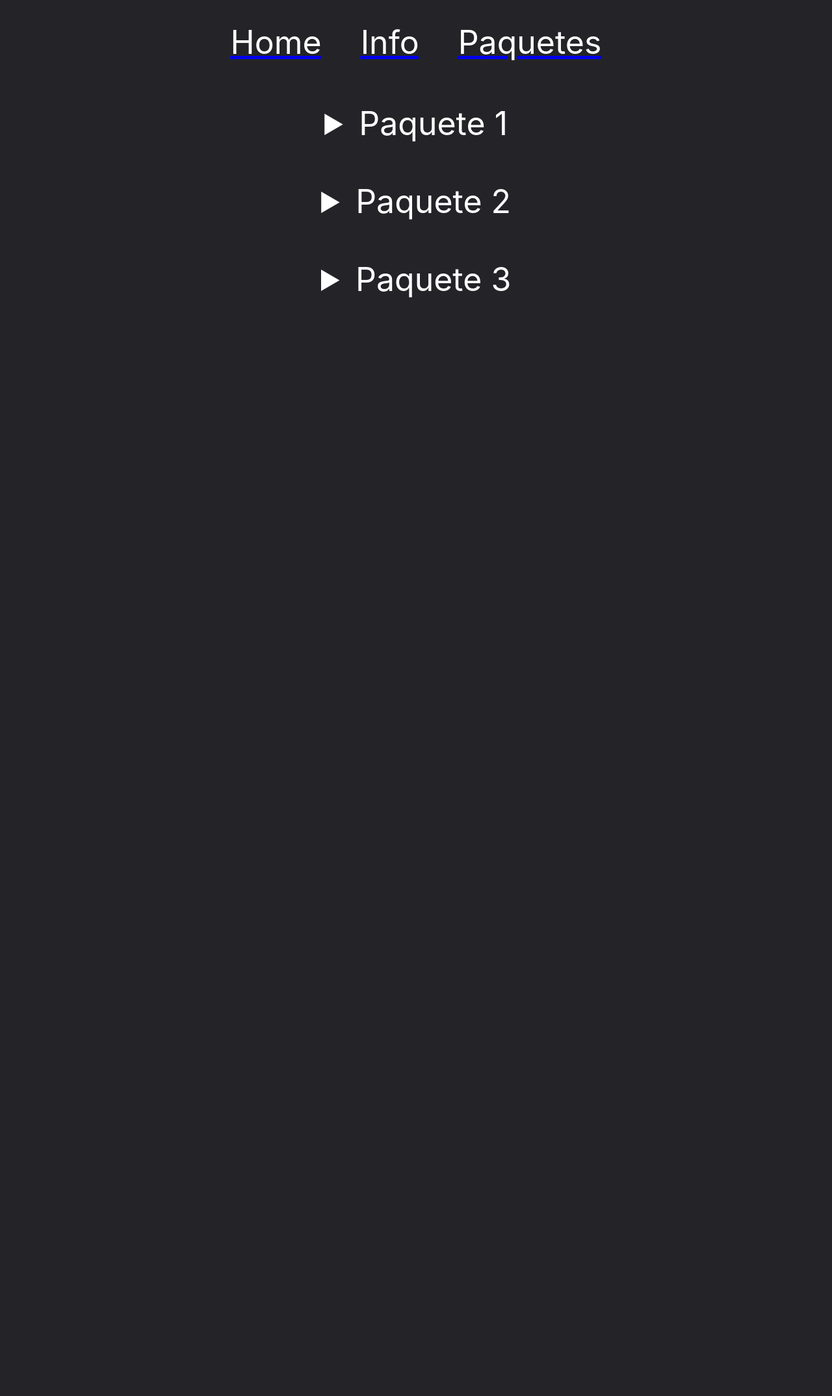
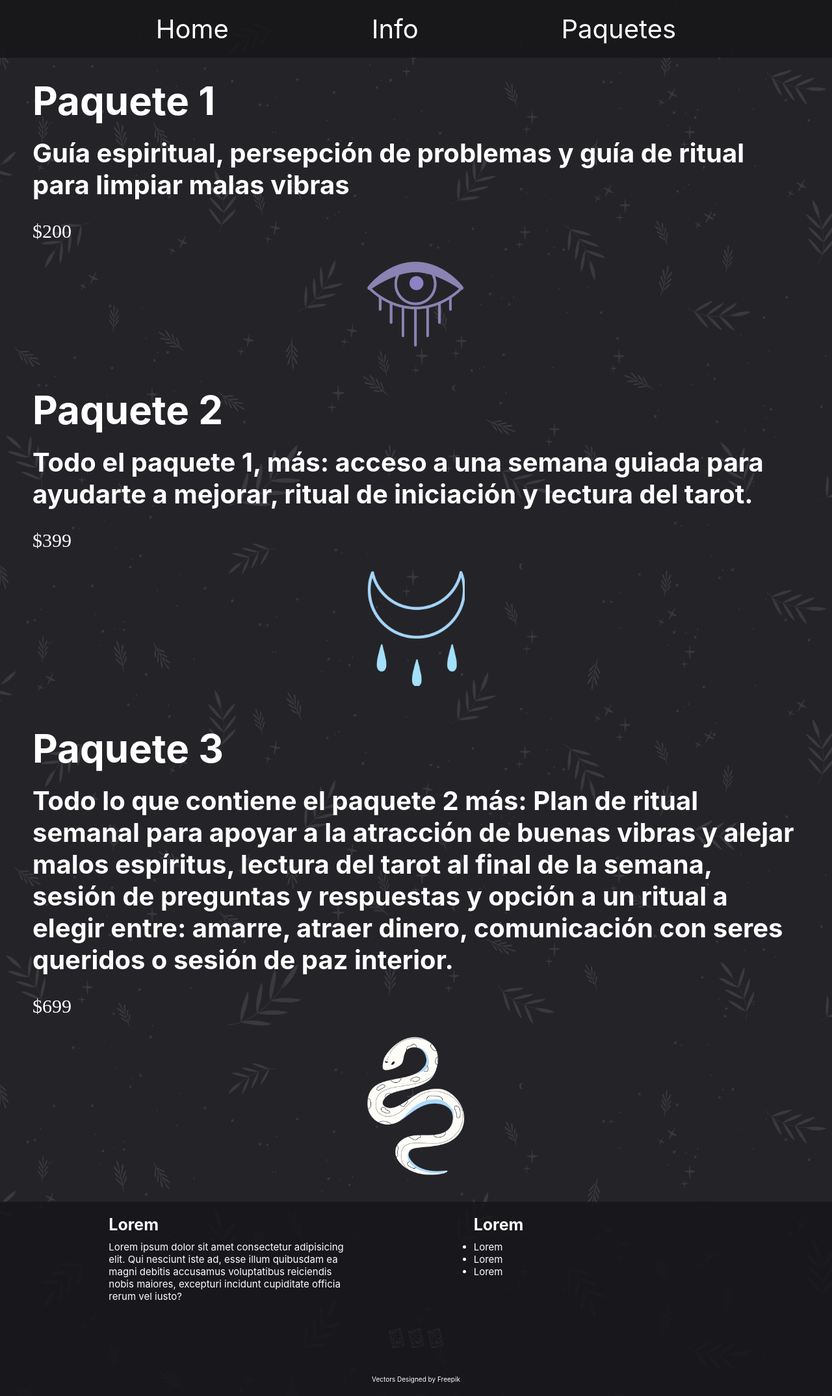
Before and after one commit to AlbertoNM/vaxa, a React (Create React App) app: page /vaxa/paquetes in a window 1280 px wide. Shown: the whole page at 65% size. Before the commit the page ends 800 px from the top, so only its background shows below. Built offline with nearby package versions, Linux system fonts and the light colour scheme.

Commit message:
new styles

```diff
--- a/public/index.html
+++ b/public/index.html
@@ -19,6 +19,6 @@
   </head>
   <body>
     <noscript>You need to enable JavaScript to run this app.</noscript>
-    <div id="root"></div>
+    <div id="root" class="root"></div>
   </body>
 </html>
--- a/src/App.css
+++ b/src/App.css
@@ -1,4 +1,3 @@
-@media screen and (min-width: 320px) {
 
 .App {
 	display: flex;
@@ -19,14 +18,18 @@
 	margin: 1rem 0;
 }
 
+#red {
+	color: var(--red);
+}
+
 .section__subtitle {
-		font-size: 3rem;
+	font-size: 4rem;
 	font-family: var(--mainFont);
 	margin: 1rem 0;
 }
 
 .section__paragraph {
-		font-size: 2rem;
+	font-size: 3rem;
 	font-family: var(--mainFont);
 	margin: 1rem 0;
 }
@@ -58,37 +61,11 @@
 	width: 100%;
 }
 
+@media screen and (min-width: 768px) {
+
+	.background {
+		object-fit: cover;
 	}
-
-@media screen and (min-width: 600px) {
-
-	.section {
-		width: 100%;
-	}
-
-	.section__title {
-		font-size: 7rem;
-	}
-
-	.section__subtitle {
-		font-size: 4rem;
-	}
-
-	.section__paragraph {
-		font-size: 3rem;
-	}
-
-	.section__footer {
-		font-size: 2rem;
-	}
-
-	.figure {
-		width: 100%;
-	}
-
-}
-
-@media screen and (min-width: 800px) {
 
 	.container__info {
 		display: flex;
@@ -101,11 +78,20 @@
 	}
 
 	.section__title {
-		font-size: 7rem;
+		font-size: 6.5rem;
 	}
 
 	.section__subtitle {
-		font-size: 4rem;
+		font-size: 4.5rem;
+	}
+
+
+	.section__paragraph {
+		font-size: 3.5rem;
+	}
+
+	.section__footer {
+		font-size: 2.5rem;
 	}
 
 	.figure {
@@ -114,14 +100,14 @@
 
 }
 
-@media screen and (min-width: 1280px) {
+@media screen and (min-width: 1024px) {
 
 	.section__title {
 		font-size: 8rem;
 	}
 
 	.section__subtitle {
-		font-size: 5rem;
+		font-size: 6rem;
 	}
 
 	.section__paragraph {
--- a/src/App.jsx
+++ b/src/App.jsx
@@ -1,14 +1,16 @@
 import './App.css';
 import { BrowserRouter as Router } from "react-router-dom";
 import { Navar } from './components/Navar/Navar';
-import { Container } from './components/home/Container/Container'
+import { Container } from './components/home/Container/Container';
+import { Footer } from './components/Footer/Footer'
 
 function App() {
   return (
     <div className="App">
 			<Router>
-				<Navar/>
-				<Container/>
+				<Navar />
+				<Container />
+				<Footer />
 			</Router>
     </div>
   );
--- /dev/null
+++ b/src/components/Footer/Footer.css
@@ -0,0 +1,89 @@
+.Footer {
+	width: 100vw;
+	margin-top: 1rem;
+	background-color: var(--greyTwo);
+	display: flex;
+	flex-direction: column;
+	align-items: center;
+	font-family: var(--mainFont);
+}
+
+.Footer__info {
+	display: flex;
+	flex-direction: row;
+	justify-content: space-evenly;
+	margin: 2rem 0rem;
+}
+
+.info__paragraph {
+	width: 40%;
+	margin: 0rem 1rem;
+}
+
+.paragraph__title {
+	font-size: 2rem;
+	margin-bottom: 1rem;
+}
+
+.paragraph__text {
+	font-size: 1rem;
+}
+
+.paragraph__footer_list {
+	font-size: 1rem;
+}
+
+.footer_list__item {
+	font-size: 1rem;
+}
+
+.info__list {
+	width: 40%;
+	margin: 0rem 1rem;
+}
+
+.Footer__social_media {
+
+	margin: 2rem 0rem;
+}
+
+.ref_link {
+	color: white;
+	text-decoration: none;
+	margin: 2rem 0rem;
+}
+
+.example {
+	width: 3rem;
+	height: 3rem;
+}
+
+@media screen and (min-width: 768px) {
+
+	.info__paragraph {
+		width: 30%;
+		margin: 0rem 1rem;
+	}
+
+	.info__list {
+		width: 30%;
+		margin: 0rem 1rem;
+	}
+
+	.paragraph__title {
+		font-size: 2.5rem;
+	}
+
+	.paragraph__text {
+		font-size: 1.5rem;
+	}
+
+	.paragraph__footer_list {
+		font-size: 1.5rem;
+	}
+
+	.footer_list__item {
+		font-size: 1.5rem;
+	}
+
+}
--- /dev/null
+++ b/src/components/Footer/Footer.jsx
@@ -0,0 +1,30 @@
+import React from 'react';
+import './Footer.css';
+import example from '../../assets/card.svg'
+
+function Footer() {
+  return (
+    <div className="Footer">
+			<section className="Footer__info">
+				<section className="info__paragraph">
+					<h3 className='paragraph__title'>Lorem</h3>
+					<p className='paragraph__text'>Lorem ipsum dolor sit amet consectetur adipisicing elit. Qui nesciunt iste ad, esse illum quibusdam ea magni debitis accusamus voluptatibus reiciendis nobis maiores, excepturi incidunt cupiditate officia rerum vel iusto?</p>
+				</section>
+				<section className="info__list">
+					<h3 className='paragraph__title'>Lorem</h3>
+					<ul className='paragraph__footer_list'>
+						<li className='footer_list__item'>Lorem</li>
+						<li className='footer_list__item'>Lorem</li>
+						<li className='footer_list__item'>Lorem</li>
+					</ul>
+				</section>
+			</section>
+			<div className="Footer__social_media">
+				<img src={example} alt="" className="example" /><img src={example} alt="" className="example" /><img src={example} alt="" className="example" />
+			</div>
+			<a href="http://www.freepik.com" className='ref_link'>Vectors Designed by Freepik</a>
+    </div>
+  );
+}
+
+export { Footer };
--- a/src/components/Navar/Navar.css
+++ b/src/components/Navar/Navar.css
@@ -1,45 +1,50 @@
-@media screen and (min-width: 320px) {
 
+.Navar {
+	width: 100vw;
+	padding: 2rem 0rem;
+	position: sticky;
+	top: 0;
+	background-color: var(--greyTwo);
+	z-index: 1;
+}
+
+.Navar__ul {
+	text-align: center;
+	list-style: none;
+	overflow: auto;
+  white-space: nowrap;
+}
+
+.links {
+	display: inline-block;
+	font-family: var(--mainFont);
+	color: white;
+	font-size: 2.5rem;
+	margin: 0rem 40%;
+	text-decoration: none;
+}
+
+@media screen and (min-width: 768px) {
 	.Navar {
-		width: 100vw;
-		padding: 2rem 0rem;
-		position: sticky;
-		top: 0;
-		background-color: var(--grey);
-		z-index: 1;
+		padding: 2rem;
 	}
 
 	.Navar__ul {
 		display: flex;
 		flex-direction: row;
-		list-style: none;
-		justify-content: center;
+		justify-content: space-evenly;
 	}
 
 	.links {
-		font-family: var(--mainFont);
-		color: white;
-		font-size: 2.5rem;
-		margin: 0rem 1rem;
-		text-decoration: none;
+		margin: 0;
+		font-size: 3rem;
 	}
 }
 
-@media screen and (min-width: 600px) {
-	.Navar {
-		padding: 3.5rem;
+@media screen and (min-width: 1024px) {
+
+	.links {
+		font-size: 4rem;
 	}
 
-	.links {
-		font-size: 3rem;
-		margin: 0rem 3rem;
-	}
 }
-
-@media screen and (min-width: 800px) {
-
-	.links {
-		font-size: 5rem;
-		margin: 0rem 3rem;
-	}
-}
--- a/src/components/home/Buys/Buys.css
+++ b/src/components/home/Buys/Buys.css
@@ -4,7 +4,6 @@
 	align-items: center;
 	width: 100%;
 }
-
 
 #eye {
 	filter: invert(59%) sepia(15%) saturate(904%) hue-rotate(207deg) brightness(92%) contrast(88%);
--- a/src/components/home/Buys/Buys.jsx
+++ b/src/components/home/Buys/Buys.jsx
@@ -7,30 +7,30 @@ import serpent2 from '../../../assets/serpent2.svg';
 function Buys() {
 	return(
 		<div className="Buys animate__animated animate__bounceInUp">
-			<details className="info__section">
-				<summary className="section__subtitle">Paquete 1</summary>
+			<section className="info__section">
+				<h3 className="section__subtitle">Paquete 1</h3>
 				<h3 className="section__paragraph">Guía espiritual, persepción de problemas y guía de ritual para limpiar malas vibras</h3>
 				<ul className="section__list">
 					<li className="section__footer">$200</li>
 				</ul>
 				<img src={eye} alt="" className="section__img" id="eye"/>
-			</details>
-			<details className="info__section">
-				<summary className="section__subtitle">Paquete 2</summary>
+			</section>
+			<section className="info__section">
+				<h3 className="section__subtitle">Paquete 2</h3>
 				<h3 className="section__paragraph">Todo el paquete 1, más: acceso a una semana guiada para ayudarte a mejorar, ritual de iniciación y lectura del tarot.</h3>
 				<ul className="section__list">
 					<li className="section__footer">$399</li>
 				</ul>
 				<img src={moon} alt="" className="section__img" id="moon"/>
-			</details>
-			<details className="info__section">
-				<summary className="section__subtitle">Paquete 3</summary>
+			</section>
+			<section className="info__section">
+				<h3 className="section__subtitle">Paquete 3</h3>
 				<h3 className="section__paragraph">Todo lo que contiene el paquete 2 más: Plan de ritual semanal para apoyar a la atracción de buenas vibras y alejar malos espíritus, lectura del tarot al final de la semana, sesión de preguntas y respuestas y opción a un ritual a elegir entre: amarre, atraer dinero, comunicación con seres queridos o sesión de paz interior.</h3>
 				<ul className="section__list">
 					<li className="section__footer">$699</li>
 				</ul>
 				<img src={serpent2} alt="" className="section__img" />
-			</details>
+			</section>
 		</div>
 	);
 }
--- a/src/components/home/Container/Container.css
+++ b/src/components/home/Container/Container.css
@@ -1,13 +1,10 @@
-@media screen and (min-width: 320px) {
 
-	.Container {
-		flex-direction: column;
-		margin: 0rem 2rem;
-	}
-
+.Container {
+	flex-direction: column;
+	margin: 0rem 2rem;
 }
 
-@media screen and (min-width: 600px) {
+@media screen and (min-width: 768px) {
 
 	.Container {
 		flex-direction: column;
@@ -16,7 +13,7 @@
 
 }
 
-@media screen and (min-width: 800px) {
+@media screen and (min-width: 1024px) {
 
 	.Container{
 		display: flex;
--- a/src/components/home/MainText/MainText.jsx
+++ b/src/components/home/MainText/MainText.jsx
@@ -6,7 +6,7 @@ function MainText() {
 	return(
 		<div className="MainText container__info animate__animated animate__bounceInUp">
 			<section className="MainText__section section">
-				<h3 className="section__title">Växa</h3>
+				<h3 className="section__title">V<span id="red">ä</span>xa</h3>
 				<h3 className="section__subtitle">¿Problemas en la vida?</h3>
 				<h3 className="section__paragraph">¿No consigues ese puesto, no te llega ese aumento, te sientes pesado, lleno de mala vibra, esa persona que amas no te corresponde, te sientes triste, solo, apagado y el metodo convencional no te funciona?</h3>
 				<h3 className="section__footer">Intenta con nuestras soluciones esotéricas, magia blanca al alcance de un día. Consulta diagnóstico de la mejor calidad.</h3>
--- a/src/index.css
+++ b/src/index.css
@@ -1,9 +1,11 @@
 :root {
 	--grey:#242428;
+	--greyTwo:#17171ada;
 	--blue:#b6ebf9;
 	--purple:#8e87c1;
 	--green:#cffcee;
 	--mainFont: -apple-system, BlinkMacSystemFont, 'Segoe UI', Roboto, Oxygen, Ubuntu, Cantarell, 'Open Sans', 'Helvetica Neue', sans-serif;
+	--red: red;
 }
 
 * {
@@ -12,6 +14,11 @@
 	box-sizing: border-box;
 }
 
+.root {
+	background: url(./assets/background.svg) no-repeat center center fixed;
+	background-size: cover;
+}
+
 html {
 	font-size: 62.5%;
 	background-color: var(--grey);
```
Also changed, not shown: src/assets/background.svg (added). Lines whose indentation alone changed are shown as unchanged.
